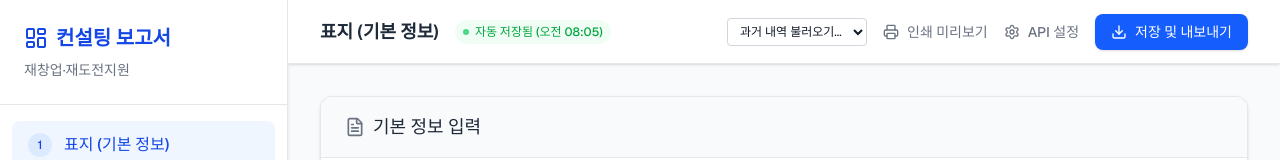
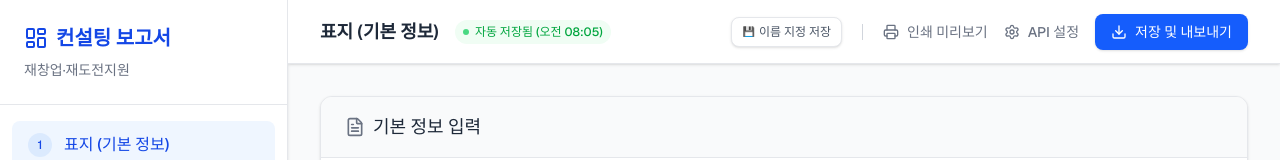
Before and after one commit to SA1104/consulting-report-app, a Next.js app: page / in a window 1280 px wide. Shown: the top 160 px of the page. Built offline with nearby package versions, Linux system fonts and the light colour scheme.

Commit message:
Update save feature to support manual naming and timestamps

```diff
--- a/src/app/page.tsx
+++ b/src/app/page.tsx
@@ -86,7 +86,7 @@ export default function Dashboard() {
 
   // Auto-save to localStorage
   const [lastSaved, setLastSaved] = useState<string | null>(null);
-  const [savedCompanies, setSavedCompanies] = useState<string[]>([]);
+  const [savedCompanies, setSavedCompanies] = useState<any[]>([]);
 
   useEffect(() => {
     const saved = localStorage.getItem('consulting_form_data');
@@ -109,29 +109,40 @@ export default function Dashboard() {
     const saved = localStorage.getItem(`consulting_report_${companyName}`);
     if (saved) {
       setFormData(JSON.parse(saved));
-      alert(`${companyName} 데이터를 불러왔습니다.`);
+      alert(`[${companyName}] 데이터를 불러왔습니다.`);
     }
+  };
+
+  const handleManualSave = () => {
+    const defaultName = formData.company || '새 기업';
+    const saveName = window.prompt('저장할 이름을 지정해주세요. (같은 이름이면 덮어씁니다)', defaultName);
+    if (!saveName) return;
+
+    const companyKey = `consulting_report_${saveName}`;
+    localStorage.setItem(companyKey, JSON.stringify(formData));
+
+    const listStr = localStorage.getItem('consulting_saved_list') || '[]';
+    try {
+      let list = JSON.parse(listStr);
+      // Migrate old string arrays if any
+      list = list.map((item: any) => typeof item === 'string' ? { name: item, date: '' } : item);
+
+      const existingIdx = list.findIndex((item: any) => item.name === saveName);
+      const dateStr = new Date().toLocaleString('ko-KR', { year: 'numeric', month: '2-digit', day: '2-digit', hour: '2-digit', minute: '2-digit' });
+      if (existingIdx >= 0) {
+        list[existingIdx].date = dateStr;
+      } else {
+        list.push({ name: saveName, date: dateStr });
+      }
+      localStorage.setItem('consulting_saved_list', JSON.stringify(list));
+      setSavedCompanies(list);
+      alert(`[${saveName}] 저장되었습니다.`);
+    } catch(e) {}
   };
 
   useEffect(() => {
     const timer = setTimeout(() => {
       localStorage.setItem('consulting_form_data', JSON.stringify(formData));
-
-      if (formData.company && formData.company.trim() !== '') {
-        const companyKey = `consulting_report_${formData.company}`;
-        localStorage.setItem(companyKey, JSON.stringify(formData));
-
-        const listStr = localStorage.getItem('consulting_saved_list') || '[]';
-        try {
-          let list = JSON.parse(listStr);
-          if (!list.includes(formData.company)) {
-            list.push(formData.company);
-            localStorage.setItem('consulting_saved_list', JSON.stringify(list));
-            setSavedCompanies(list);
-          }
-        } catch(e) {}
-      }
-
       setLastSaved(new Date().toLocaleTimeString('ko-KR', { hour: '2-digit', minute: '2-digit' }));
     }, 1000);
     return () => clearTimeout(timer);
@@ -455,14 +466,31 @@ ${results.map(r => `[${r.category} 부문]: ${r.score}점 (${r.grade}등급)`).j
           <div className="flex items-center flex-wrap gap-2 md:gap-4 w-full md:w-auto mt-2 md:mt-0">
             {savedCompanies.length > 0 && (
               <select
-                onChange={(e) => loadCompany(e.target.value)}
-                className="text-xs border border-gray-300 rounded px-2 py-1 bg-white hover:bg-gray-50 focus:outline-none focus:border-blue-500"
+                onChange={(e) => {
+                  if (e.target.value) {
+                    loadCompany(e.target.value);
+                    e.target.value = "";
+                  }
+                }}
+                className="text-xs border border-gray-300 rounded px-2 py-1.5 bg-white hover:bg-gray-50 focus:outline-none focus:border-blue-500 max-w-[200px] truncate"
                 defaultValue=""
               >
                 <option value="" disabled>과거 내역 불러오기...</option>
-                {savedCompanies.map(c => <option key={c} value={c}>{c}</option>)}
+                {savedCompanies.map((c: any) => {
+                  const name = typeof c === 'string' ? c : c.name;
+                  const date = typeof c === 'string' ? '' : c.date;
+                  return (
+                    <option key={name} value={name}>
+                      {name} {date ? `(${date})` : ''}
+                    </option>
+                  );
+                })}
               </select>
             )}
+            <button onClick={handleManualSave} className="text-gray-600 hover:text-green-600 flex items-center gap-1 text-xs font-medium transition-colors border border-gray-200 px-2.5 py-1.5 rounded-lg bg-white shadow-sm hover:bg-green-50">
+              <span className="text-[10px]">💾</span> 이름 지정 저장
+            </button>
+            <div className="w-px h-4 bg-gray-300 mx-1 hidden md:block"></div>
             <button onClick={() => setIsPreviewOpen(true)} className="text-gray-500 hover:text-blue-600 flex items-center gap-1.5 md:gap-2 text-xs md:text-sm font-medium transition-colors">
               <Printer className="w-4 h-4" /> 인쇄 미리보기
             </button>
```
